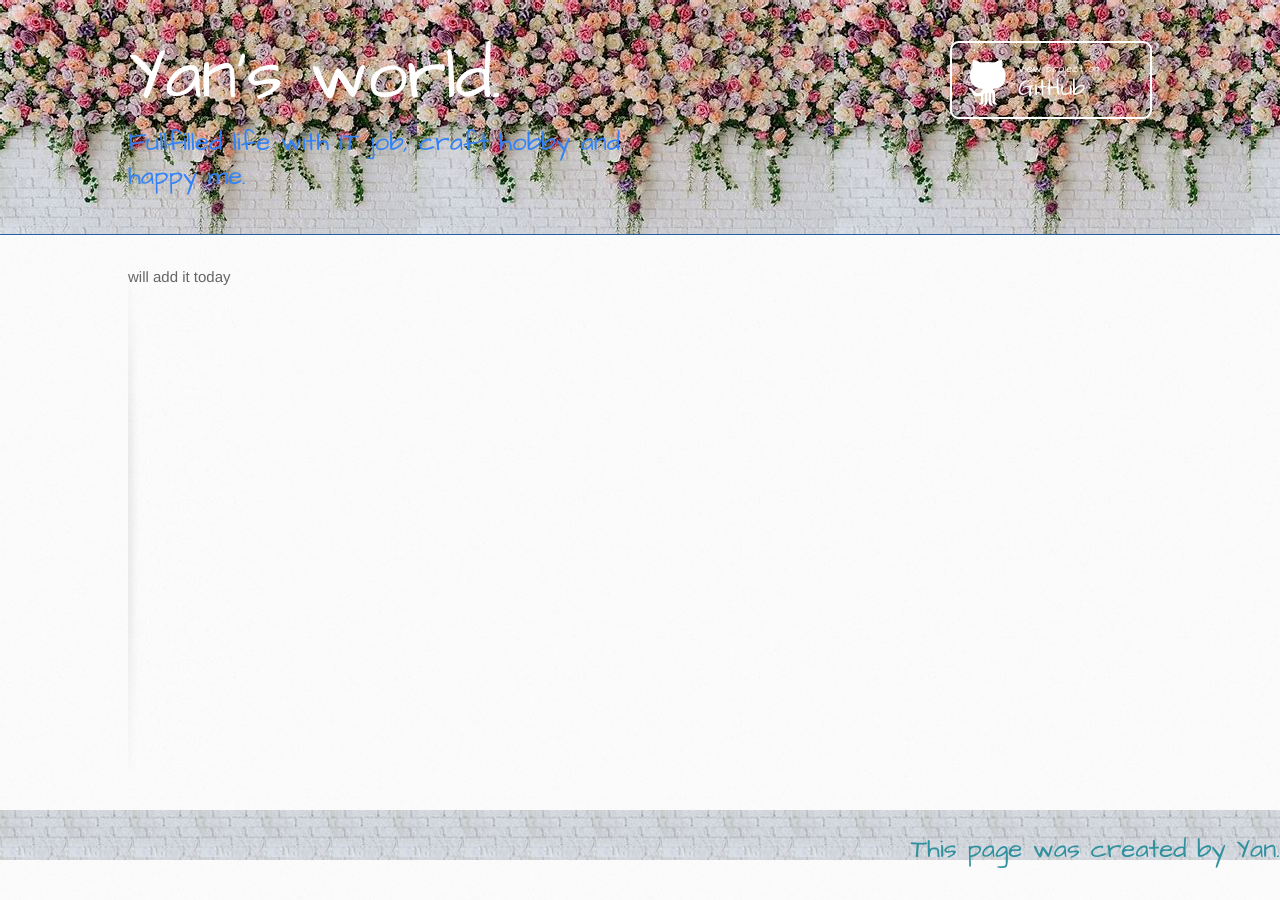
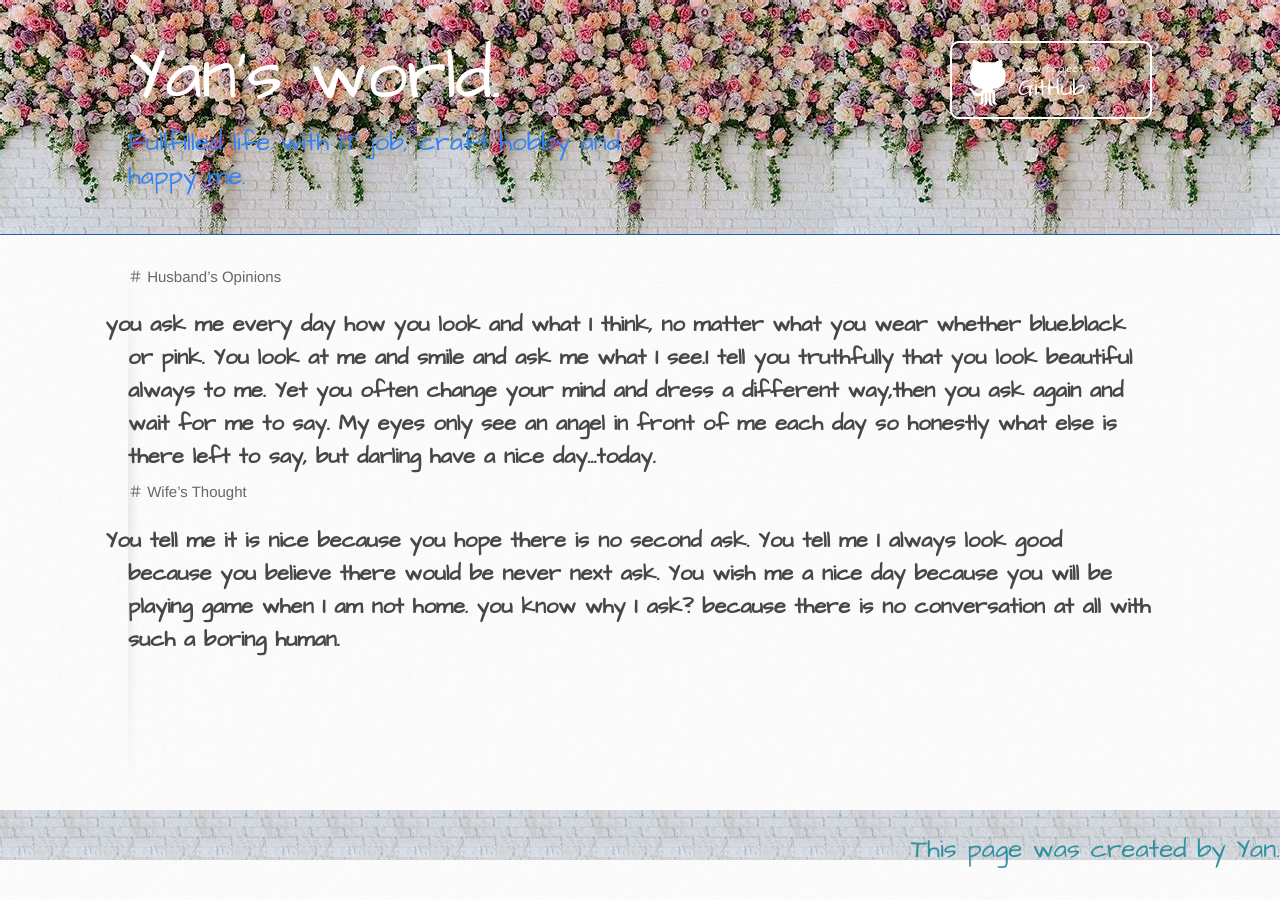
Before and after one commit to itcraftme/itcraftme, a Jekyll site: the page built from poem/5th.md, in a window 1280 px wide. Built offline with Jekyll 4.4.1, drawn with Linux system fonts in a browser that asks for light colours; our own code applies the rules of GitHub Pages for plain Markdown files.

Commit message:
Update 5th.md
5th

```diff
--- a/poem/5th.md
+++ b/poem/5th.md
@@ -1 +1,7 @@
-will add it today
+＃ Husband's Opinions
+
+## you ask me every day how you look and what I think, no matter what you wear whether blue.black or pink. You look at me and smile and ask me what I see.I tell you truthfully that you look beautiful always to me. Yet you often change your mind and dress a different way,then you ask again and wait for me to say. My eyes only see an angel in front of me each day so honestly what else is there left to say, but darling have a nice day...today.
+
+＃ Wife's Thought
+
+## You tell me it is nice because you hope there is no second ask. You tell me I always look good because you believe there would be never next ask. You wish me a nice day because you will be playing game when I am not home. you know why I ask? because there is no conversation at all with such a boring human.
```
